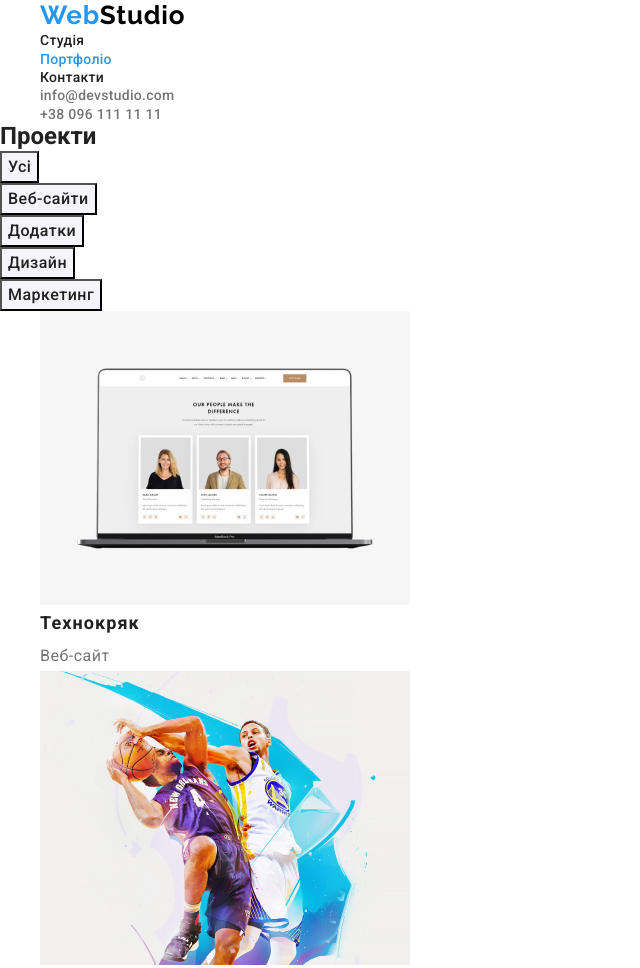
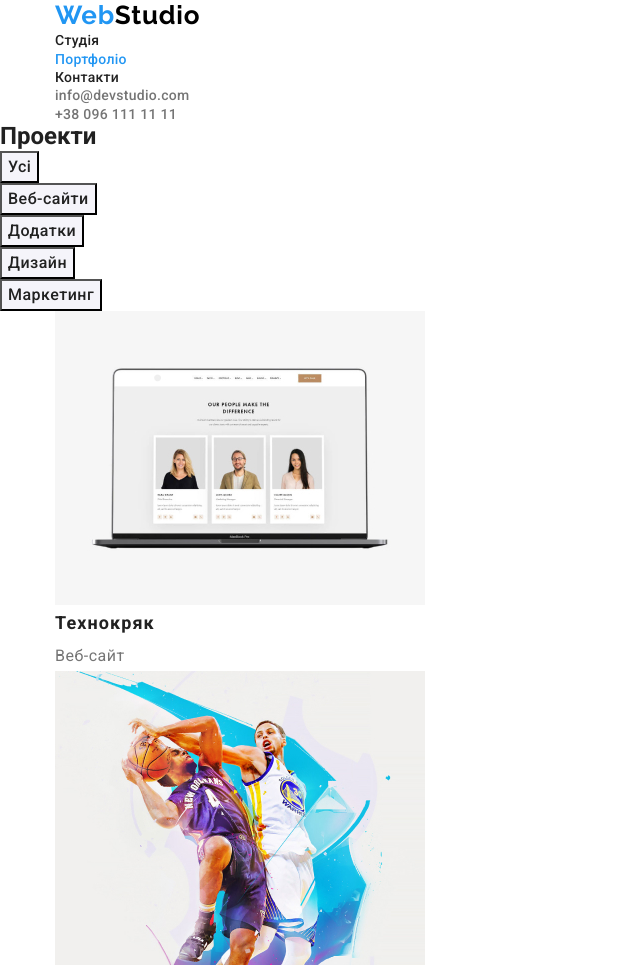
Before and after one commit to IhorSmyk/goit-markup-hw-03, a plain HTML site: page portfolio.html in a window 1280 px wide. Shown: the top 968 px of the page, without its empty margins (0-640 px from the left). Drawn offline with nearby package versions, Linux system fonts and the light colour scheme.

Commit message:
update proj

```diff
--- a/css/common.css
+++ b/css/common.css
@@ -57,6 +57,8 @@ body {
   width: 1200px;
   margin-left: auto;
   margin-right: auto;
+  padding-left: 15px;
+  padding-right: 15px;
 }
 
 .footer {
--- a/css/index.css
+++ b/css/index.css
@@ -71,6 +71,8 @@
   width: 1200px;
   margin-left: auto;
   margin-right: auto;
+  padding-left: 15px;
+  padding-right: 15px;
 }
 
 .features-title {
--- a/css/portfolio.css
+++ b/css/portfolio.css
@@ -2,6 +2,8 @@
   width: 1200px;
   margin-left: auto;
   margin-right: auto;
+  padding-left: 15px;
+  padding-right: 15px;
 }
 
 .buttons-container {
```
